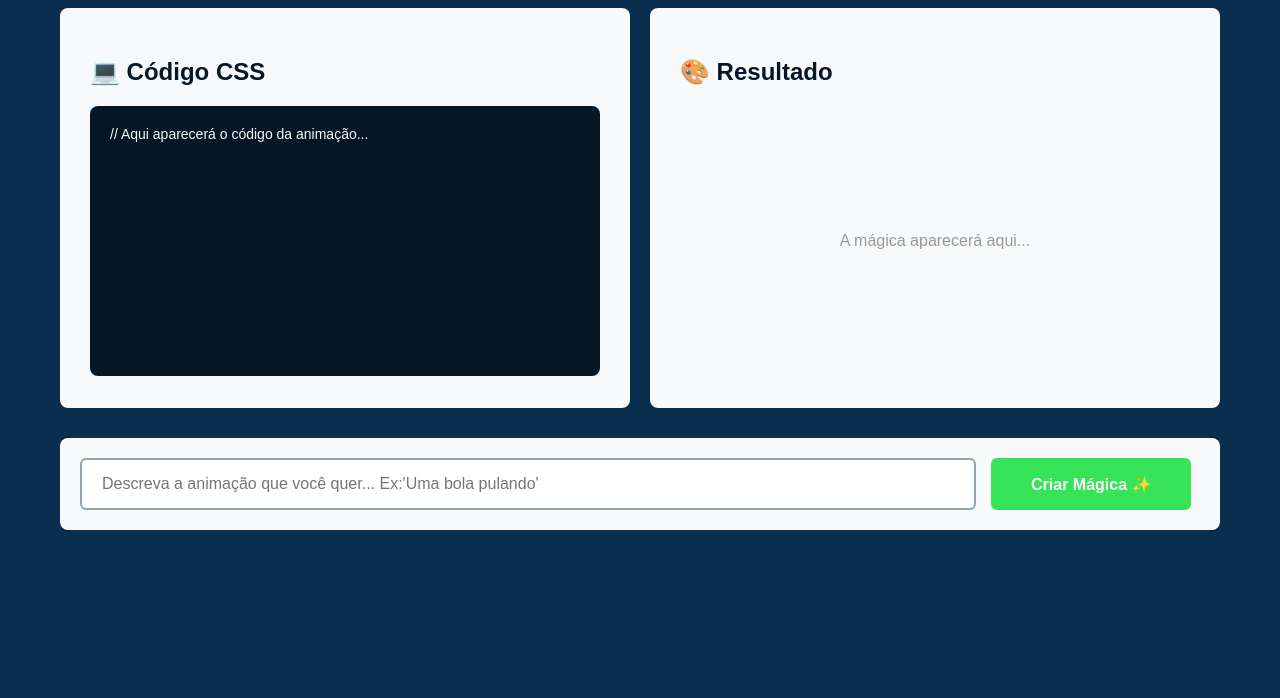
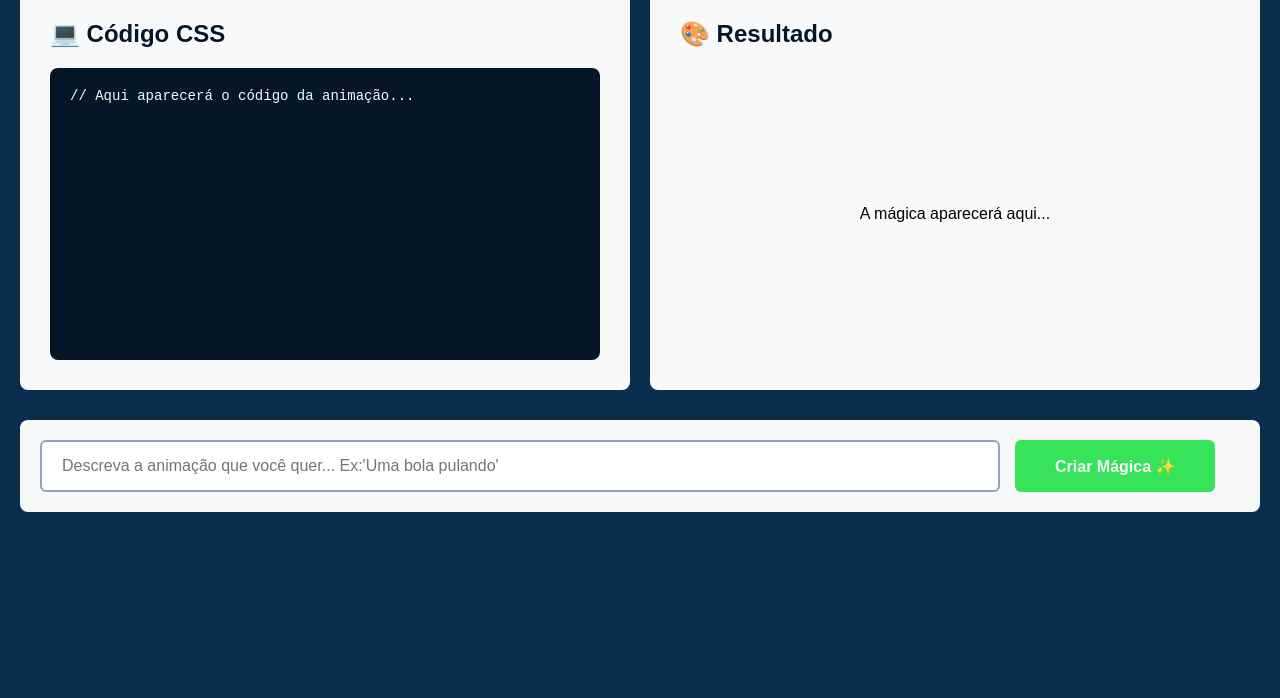
Before and after one commit to DavidMartins22/Criador-IA, a plain HTML site: page index.html in a window 1280 px wide. Shown: the part 102-800 px from the top of the page. Drawn offline with Linux system fonts and the light colour scheme.

Commit message:
Atualização de todos os códigos e do N8N

```diff
--- a/index.html
+++ b/index.html
@@ -8,20 +8,22 @@
     <link rel="stylesheet" href="./src/css/estilo.css" />
   </head>
 
-
   <body>
     <h1>✨ Criador Mágico de Animações IA</h1>
 
-    <!-- Principal / Caixa Invisiveis -->
     <main>
       <section class="sessao-maior">
         <h2>💻 Código CSS</h2>
-        <div class="area-codigo">// Aqui aparecerá o código da animação...</div>
+        <pre class="area-codigo">// Aqui aparecerá o código da animação...</pre>
       </section>
 
       <section class="sessao-maior">
         <h2>🎨 Resultado</h2>
-        <div class="area-resultado">A mágica aparecerá aqui...</div>
+        <div class="area-resultado">
+          <div class="preview-sandbox">
+            A mágica aparecerá aqui...
+          </div>
+        </div>
       </section>
     </main>
 
@@ -32,14 +34,11 @@
         placeholder="Descreva a animação que você quer... Ex:'Uma bola pulando'"
         id="animation-input"
       />
-      <button class="botao-magico" onclick="cliqueiNoBotao()">Criar Mágica ✨</button>
+      <button class="botao-magico" onclick="cliqueiNoBotao()">
+        Criar Mágica ✨
+      </button>
     </section>
+
+    <script src="./src/js/script.js"></script>
   </body>
-
-   <script src="./src/js/script.js"></script>
 </html>
-
-<!-- section = sessão
-main = principal
-div = divisão
--->
--- a/src/css/estilo.css
+++ b/src/css/estilo.css
@@ -1,61 +1,88 @@
+/* RESET BÁSICO */
 * {
-    box-sizing: border-box; /*Modelo de Caixa*/
+    box-sizing: border-box;
+    margin: 0;
+    padding: 0;
 }
 
-body {
-    background: #0a2e4d; /*Cor de Fundo*/
-    font-family: Arial, Helvetica, sans-serif; /*Fonte do Texto*/
-    height: 100%; /*Altura do Corpo*/
-    padding: 20px;
-    max-width: 1200px; /*Largura Máxima*/
-    margin: 0 auto; /*Centralização do Corpo*/ /*1 - em cima e embaixo / 2 - dos lados*/
+/* GARANTE TELA CHEIA */
+html, body {
+    width: 100%;
+    height: 100%;
 }
 
+/* BODY */
+body {
+    background: #0a2e4d;
+    font-family: Arial, Helvetica, sans-serif;
+    min-height: 100vh;
+    padding: 20px;
+}
+
+/* TÍTULOS */
 h1 {
-    text-align: center; /*Alinhamento de Texto*/
-    font-size: 36px; /*Tamanho da Texto*/
-    color: #ffffff; /*Cor do Texto*/
+    text-align: center;
+    font-size: 36px;
+    color: #ffffff;
+    margin-bottom: 30px;
 }
 
 h2 {
     color: #051626;
-    margin-bottom: 20px; /*Margem Inferior*/
-    font-size: 24px; /*Tamanho da Texto*/
+    margin-bottom: 20px;
+    font-size: 24px;
 }
 
+/* ÁREA PRINCIPAL */
 main {
-    display: flex; /*Exibição Flexível*/
-    gap: 20px; /*Espaçamento entre os Elementos*/
+    display: flex;
+    gap: 20px;
     margin-bottom: 30px;
 }
 
+/* SEÇÕES GRANDES */
 .sessao-maior {
     background: #f8f9fa;
-    width: 100%; /*Largura da Seção*/
-    border-radius: 8px; /*Borda Arredondada*/
-    padding: 30px; /*Preenchimento Interno*/
-    height: 400px;  /*Altura da Seção*/
+    width: 100%;
+    border-radius: 8px;
+    padding: 30px;
+    height: 400px;
+    display: flex;
+    flex-direction: column;
 }
 
+/* ÁREA DE CÓDIGO */
 .area-codigo {
     background: #051626;
-    height: calc(100% - 70px); /*Altura da Área de Código*/
+    flex: 1;
     border-radius: 8px;
     padding: 20px;
     color: #f8f9fa;
     font-size: 14px;
+    overflow: auto;
+    white-space: pre-wrap;
 }
 
+/* ÁREA DE RESULTADO */
 .area-resultado {
     background: #f8f9fa;
     border-radius: 8px;
-    height: calc(100% - 70px);
-    display: flex; /*Exibição Flexível*/
-    align-items: center; /*Alinhamento Vertical*/
-    justify-content: center; /*Alinhamento Horizontal*/
-    color: #999;
+    flex: 1;
+    position: relative;
+    overflow: hidden;
 }
 
+/* SANDBOX DA ANIMAÇÃO (ESSENCIAL) */
+.preview-sandbox {
+    width: 100%;
+    height: 100%;
+    display: flex;
+    align-items: center;
+    justify-content: center;
+    isolation: isolate;
+}
+
+/* SESSÃO MENOR */
 .sessao-menor {
     background: #f8f9fa;
     border-radius: 8px;
@@ -64,38 +91,33 @@ main {
     gap: 15px;
 }
 
+/* INPUT */
 input {
     width: 80%;
     padding: 15px 20px;
     font-size: 16px;
     color: #051626;
     border-radius: 6px;
-    border: 2px solid #94a3b8; /*Borda do Input*/
+    border: 2px solid #94a3b8;
 }
 
+/* BOTÃO */
 button {
     background: #37e359;
     border: none;
     padding: 15px 40px;
     border-radius: 6px;
-    font-weight: bold; /*Negrito*/
+    font-weight: bold;
     font-size: 16px;
     color: #f8f9fa;
-    cursor: pointer; /*Cursor de Mão ao Passar o Mouse por Cima*/
-    transition: 0.5s; /*Transição Suave*/
+    cursor: pointer;
+    transition: 0.3s;
 }
 
-button:hover { /*Efeito ao Passar o Mouse por Cima*/
+button:hover {
     background-color: #52ff74;
 }
 
-button:active { /*Efeito ao Clicar no Botão*/
-    transform: scale(0.9); /*Efeito de Clique*/
+button:active {
+    transform: scale(0.95);
 }
-
-/* Comentários em CSS */
-/* top - em cima
-bottom - em baixo
-left - esquerda
-right - direita
-*/
--- a/src/js/script.js
+++ b/src/js/script.js
@@ -17,27 +17,67 @@ window = JavaScript
 5 - colocar na tela o que o n8n respondeu
 */
 
-let webhook = "http://localhost:5678/webhook/animacao-css"
+let webhook = "http://localhost:5678/webhook/animacao-css";
 
 async function cliqueiNoBotao() {
-    let textoInput = document.querySelector(".input-animacao").value
+  const textoInput = document.querySelector(".input-animacao").value;
+  const areaCodigo = document.querySelector(".area-codigo");
+  const sandbox = document.querySelector(".preview-sandbox");
 
-    let resposta = await fetch(webhook, {
-        method: 'POST',
-        headers: {
-            'content-type': 'application/json'
-        },
-        body: JSON.stringify({
-            pergunta: textoInput
-        })
-    })
+  if (!textoInput) {
+    alert("Descreva uma animação primeiro ✨");
+    return;
+  }
 
-    let resultado = await resposta.json()
+  areaCodigo.textContent = "🔮 Criando mágica...";
+  sandbox.innerHTML = "";
 
-    let info = JSON.parse(resultado.resposta)
+  try {
+    const resposta = await fetch(webhook, {
+      method: "POST",
+      headers: {
+        "Content-Type": "application/json",
+      },
+      body: JSON.stringify({
+        pergunta: textoInput,
+      }),
+    });
 
-    console.log(info);
+    const resultado = await resposta.json();
+    console.log("Resposta do n8n:", resultado);
 
+    // ============================
+    // 1️⃣ CSS ORIGINAL (para exibir)
+    // ============================
+    const cssOriginal = resultado.estilo || resultado.style || "";
+    areaCodigo.textContent = cssOriginal;
 
+    // ============================
+    // 2️⃣ CSS SEGURO (para injetar)
+    // ============================
+    const cssParaInjetar = cssOriginal.replace(
+      /(^|\n)\s*(body|html|\*)\s*\{[\s\S]*?\}/gi,
+      ""
+    );
 
+    // Remove CSS antigo
+    const oldStyle = document.getElementById("css-gerado");
+    if (oldStyle) oldStyle.remove();
+
+    // Injeta CSS limpo
+    const style = document.createElement("style");
+    style.id = "css-gerado";
+    style.textContent = cssParaInjetar;
+    document.head.appendChild(style);
+
+    // ============================
+    // 3️⃣ Renderizar preview
+    // ============================
+    sandbox.innerHTML =
+      resultado.preview || "<div>⚠️ Sem pré-visualização</div>";
+  } catch (erro) {
+    console.error(erro);
+    areaCodigo.textContent = "❌ Erro ao gerar animação.";
+    sandbox.innerHTML = "Verifique se o n8n está rodando.";
+  }
 }
```
